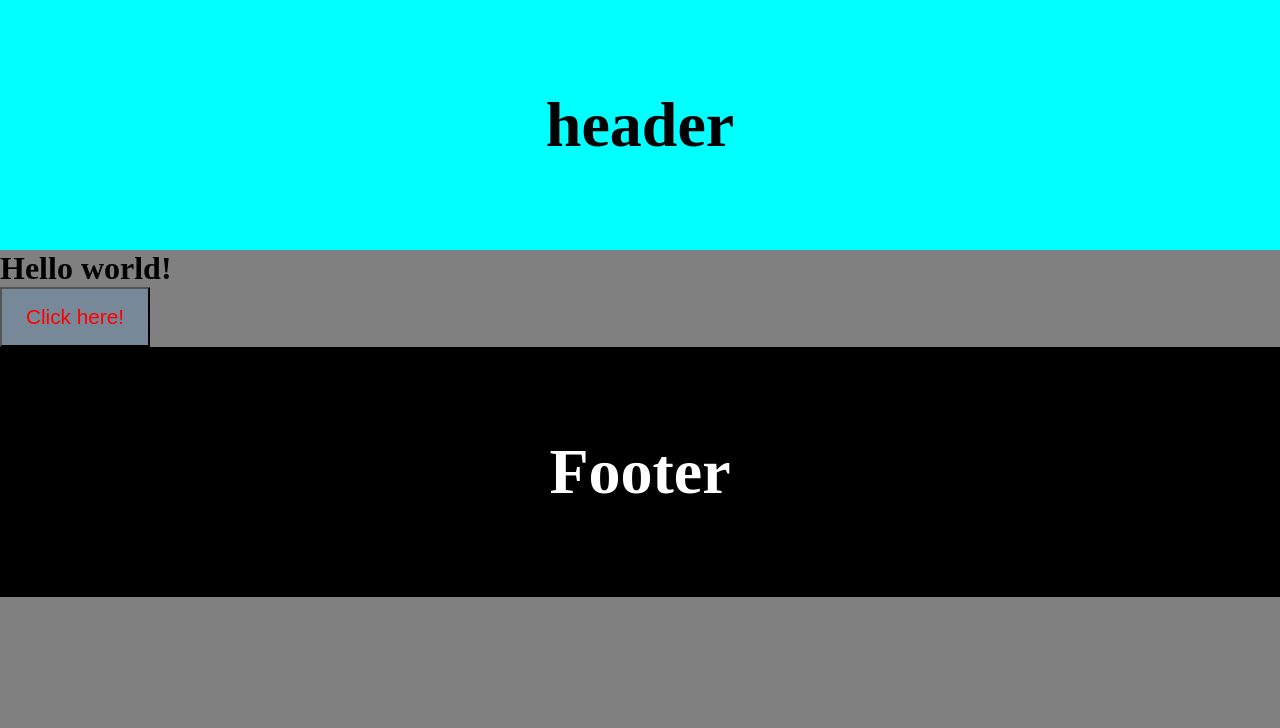
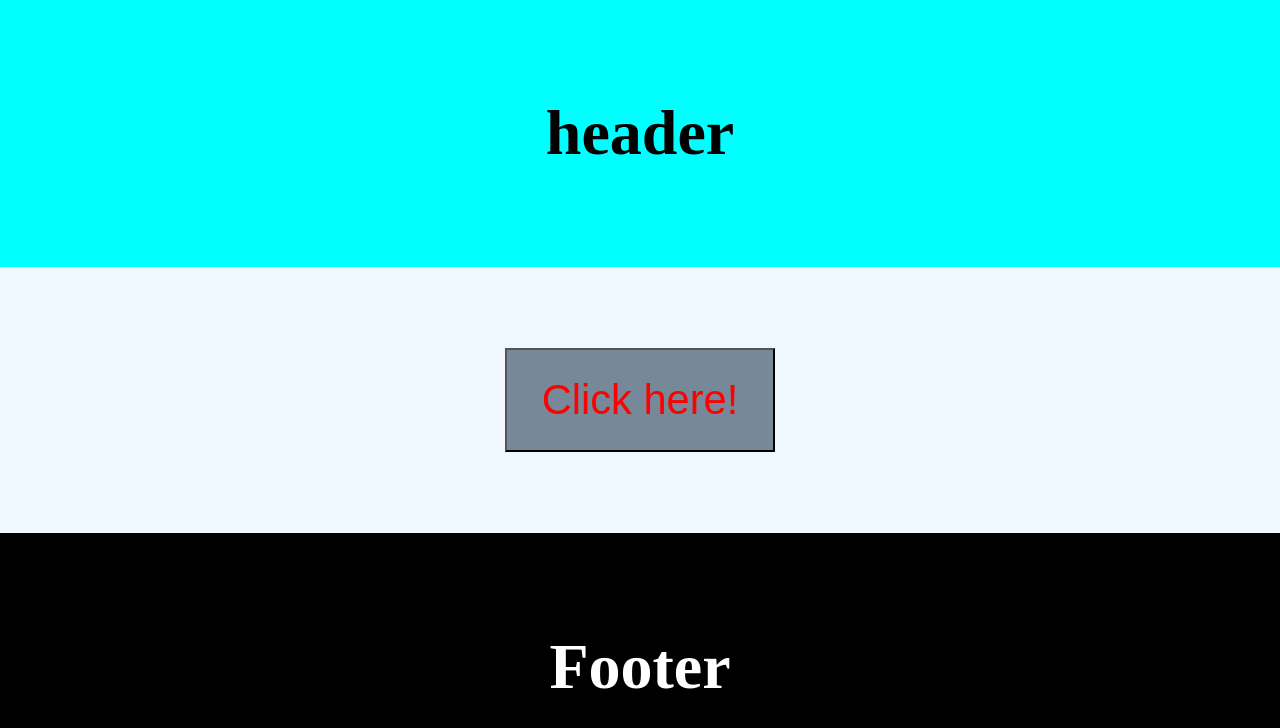
Before and after one commit to Arnick3000/git-project, a plain HTML site: page index.html in a window 1280 px wide. Drawn offline with Linux system fonts and the light colour scheme.

Commit message:
added main and style it

```diff
--- a/index.html
+++ b/index.html
@@ -8,8 +8,9 @@
 </head>
 <body>
   <header><h1>header</h1></header>
-  <h1>Hello world!</h1>
+  <main>
   <button>Click here!</button>
+  </main>
   <footer><h1>Footer</h1></footer>
 </body>
 </html>
--- a/style.css
+++ b/style.css
@@ -4,15 +4,18 @@
   box-sizing: border-box;
 }
 body{
-  background-color: gray;
+  background-color: rgb(248, 244, 0);
 }
-header , footer{
+header , footer ,main{
   font-size: 32px;
   display: flex;
   align-items: center;
   justify-content: center;
   background-color: aqua;
-  height: 250px;
+  height: 33.33vh;
+}
+main{
+  background-color: aliceblue;
 }
 footer{
   background-color: black;
@@ -20,8 +23,8 @@ footer{
 }
 button{
   box-sizing: border-box;
-width: 150px;
-height: 60px;
+width: 6.5em;
+height: 2.5em;
   padding: 15px;
   font-size: 1.3em;
   color: red;
```
